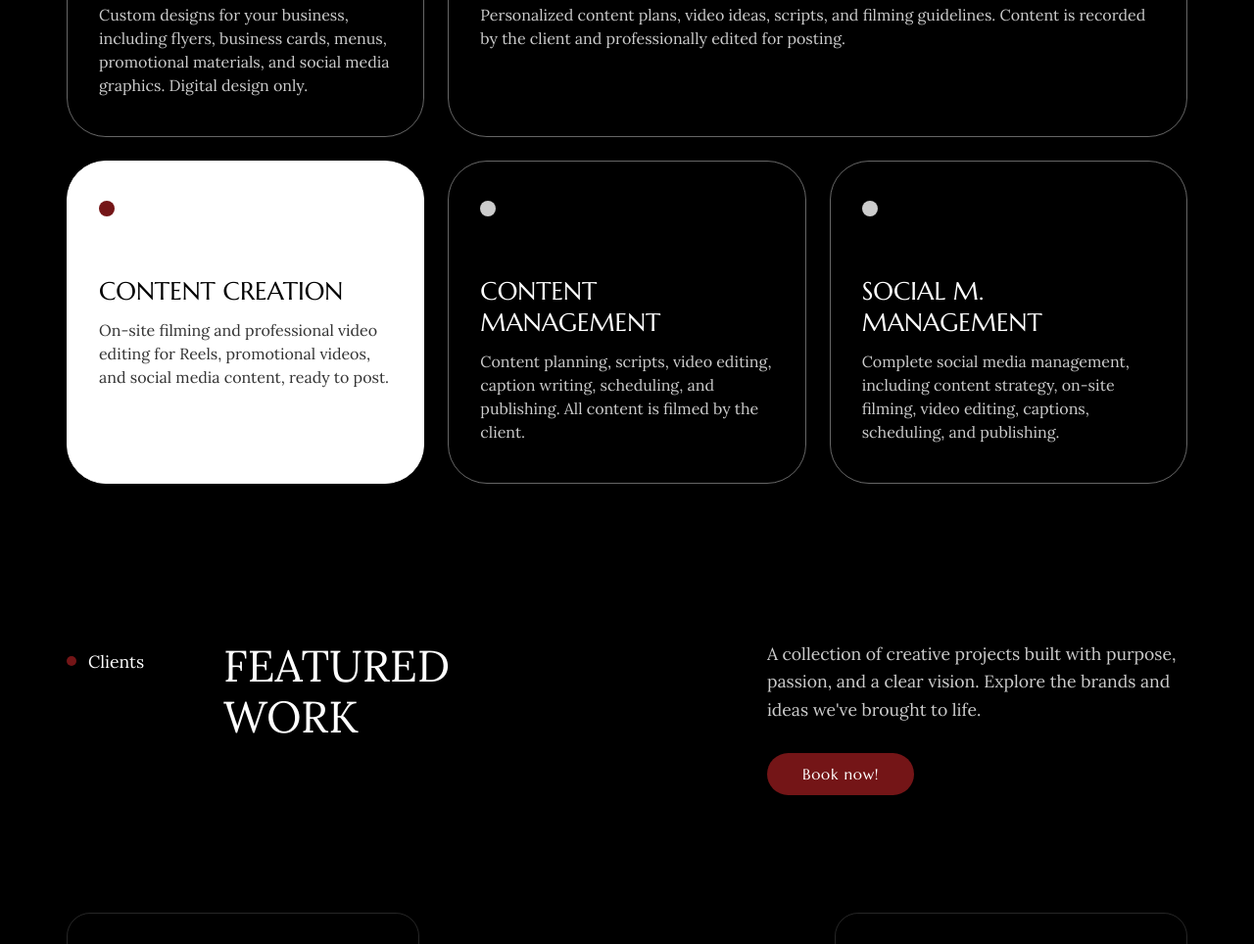
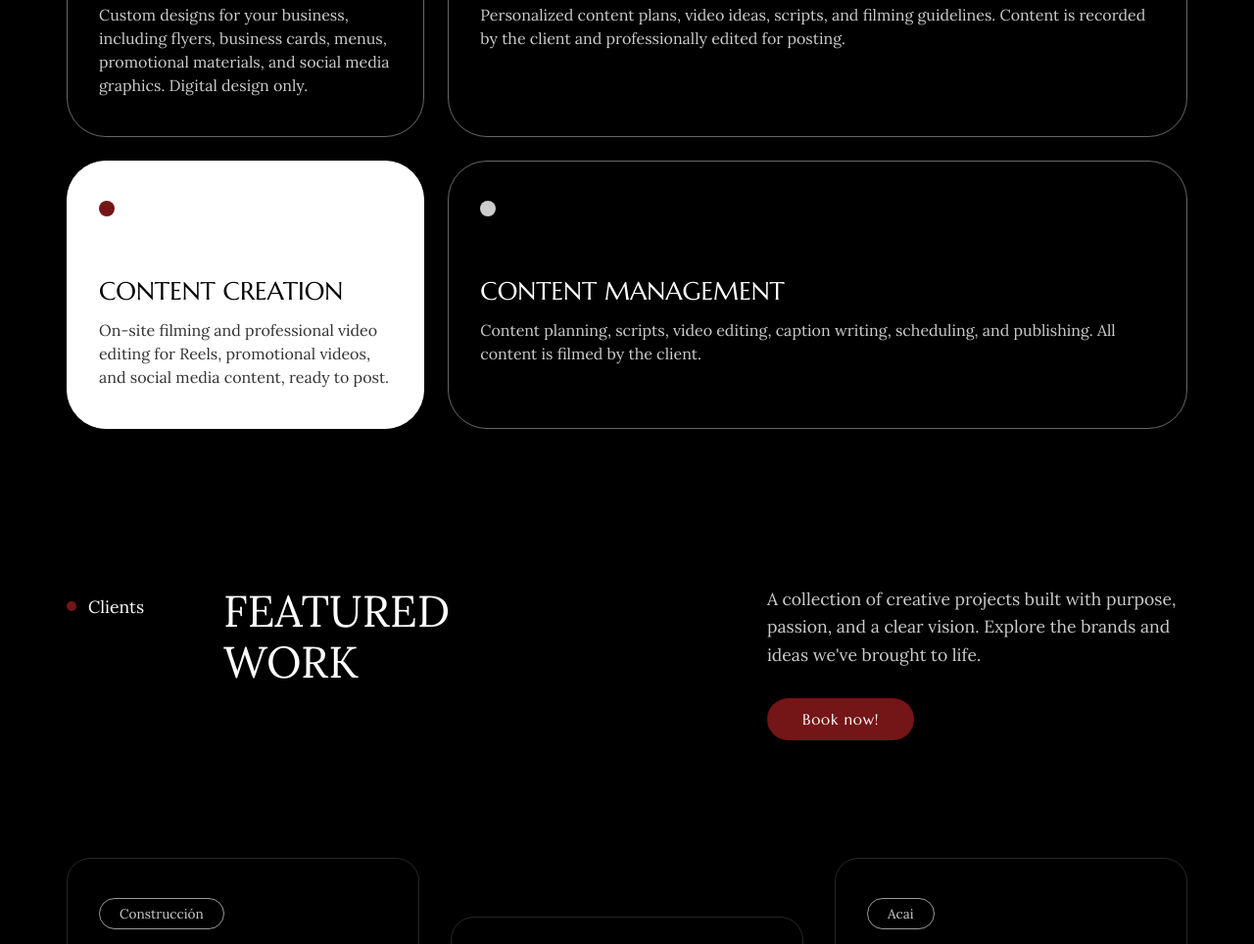
Before and after one commit to danielabitacorahouse-rgb/bitacorahouse, a plain HTML site: page Services.html in a window 1280 px wide. Shown: the part 1733-2697 px from the top of the page at 98% size. Drawn offline with Linux system fonts and the light colour scheme.

Commit message:
Add files via upload

```diff
--- a/Services.html
+++ b/Services.html
@@ -115,18 +115,12 @@
       </div>
 
       <!-- Tarjeta 4 -->
-      <div class="s-card">
+     <div class="s-card s-card-wide">
         <span class="s-card-dot"></span>
         <h3 class="s-card-title">CONTENT MANAGEMENT</h3>
         <p class="s-card-desc">Content planning, scripts, video editing, caption writing, scheduling, and publishing. All content is filmed by the client.</p>
       </div>
 
-      <!-- Tarjeta 5 -->
-      <div class="s-card">
-        <span class="s-card-dot"></span>
-        <h3 class="s-card-title">SOCIAL M. MANAGEMENT</h3>
-        <p class="s-card-desc">Complete social media management, including content strategy, on-site filming, video editing, captions, scheduling, and publishing.</p>
-      </div>
     </div>
   </section>
 
```
